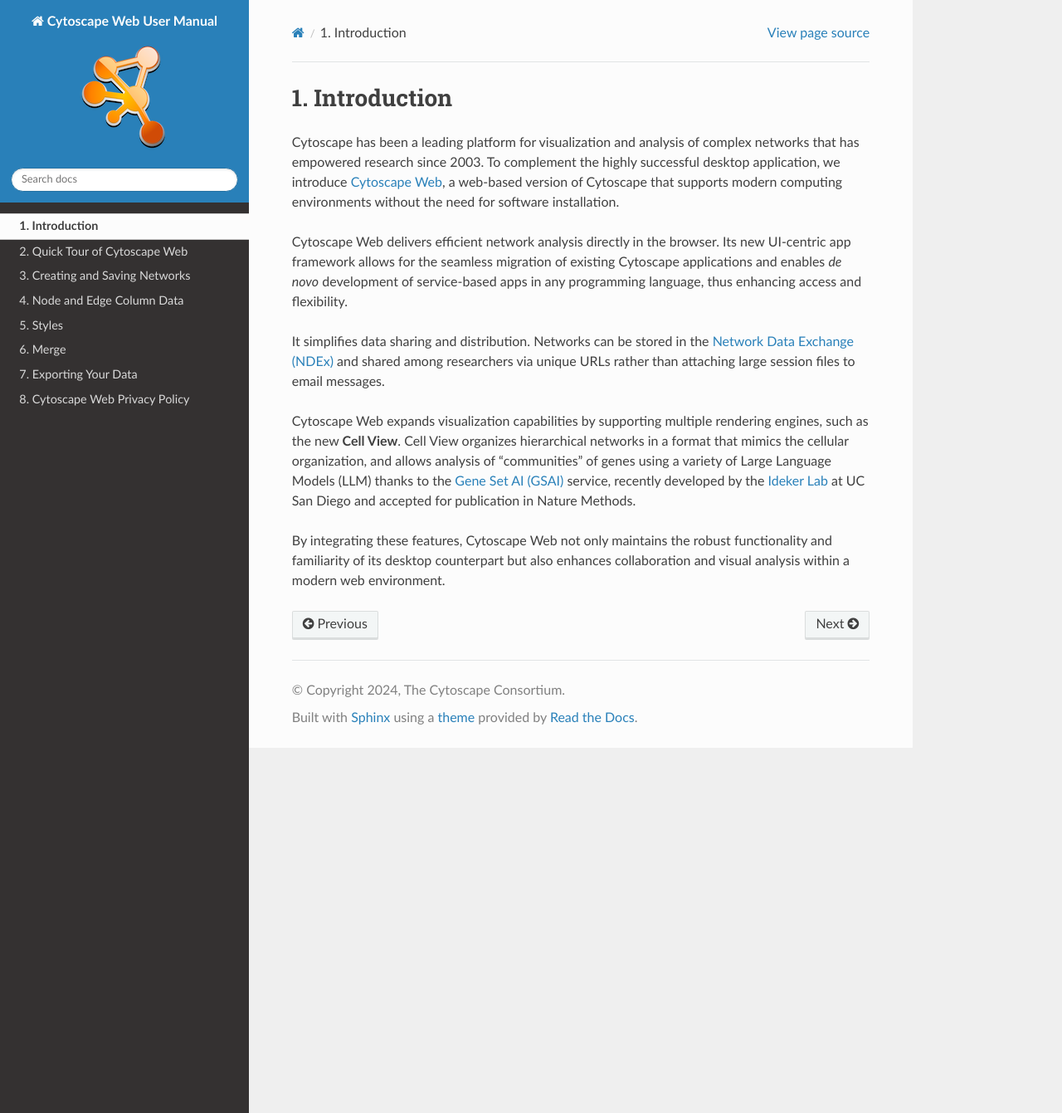
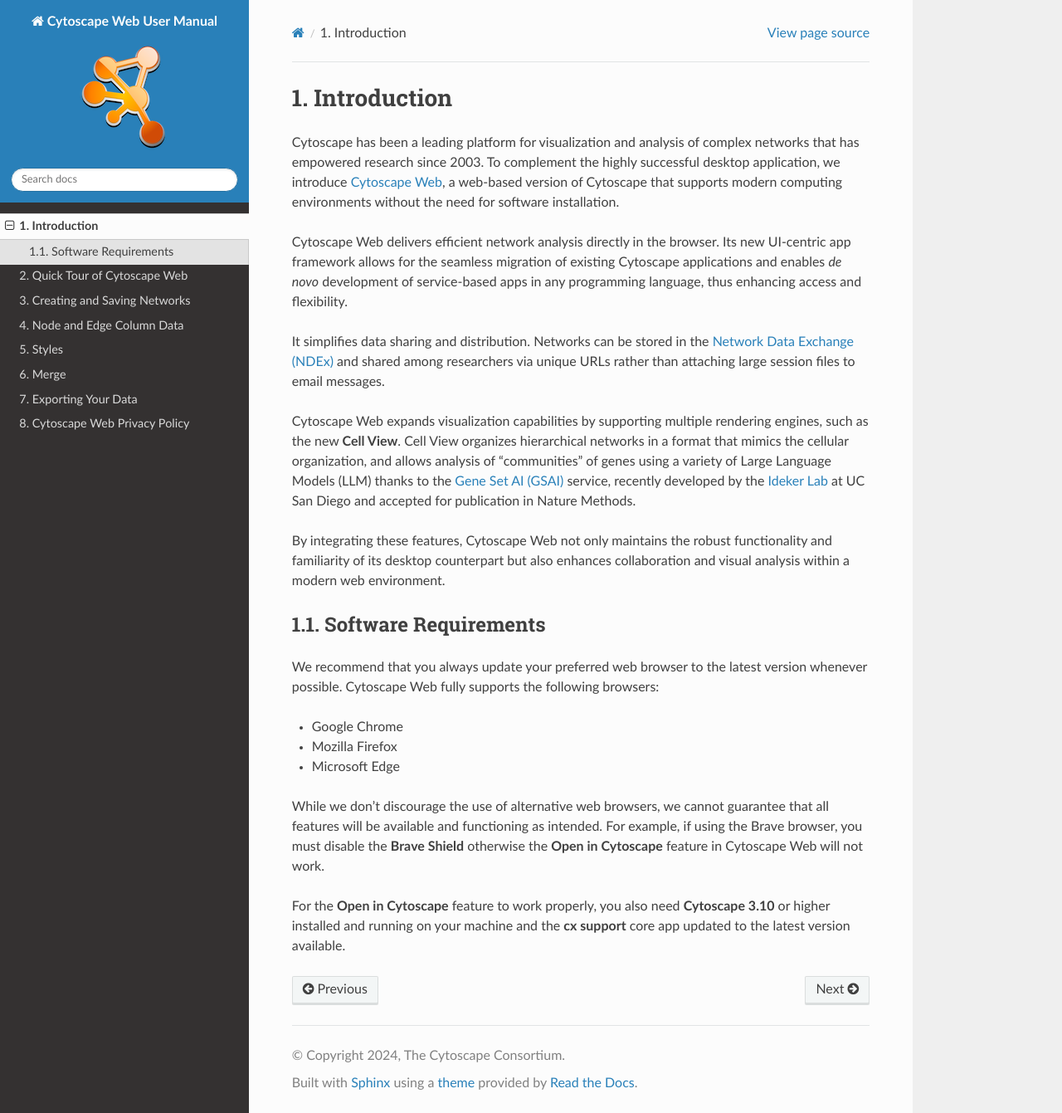
Before and after one commit to cytoscape/web-cytoscape-manual, a Sphinx documentation site: the page built from docs/Introduction.md, in a window 1280 px wide and 1341 px high. Shown: the whole window at 83% size. Built offline with Sphinx 7.4.7 and the Read the Docs theme 3.1.0, drawn with Linux system fonts in a browser that asks for light colours.

Commit message:
Update Introduction.md

```diff
--- a/docs/Introduction.md
+++ b/docs/Introduction.md
@@ -12,3 +12,16 @@
 Cytoscape Web expands visualization capabilities by supporting multiple rendering engines, such as the new **Cell View**. Cell View organizes hierarchical networks in a format that mimics the cellular organization, and allows analysis of "communities" of genes using a variety of Large Language Models (LLM) thanks to the [Gene Set AI (GSAI)](https://idekerlab.ucsd.edu/gsai/) service, recently developed by the [Ideker Lab](https://idekerlab.ucsd.edu/) at UC San Diego and accepted for publication in Nature Methods.
 
 By integrating these features, Cytoscape Web not only maintains the robust functionality and familiarity of its desktop counterpart but also enhances collaboration and visual analysis within a modern web environment.
+
+<a id="requirements"> </a>
+## Software Requirements
+
+We recommend that you always update your preferred web browser to the latest version whenever possible. Cytoscape Web fully supports the following browsers:
+
+   - Google Chrome
+   - Mozilla Firefox
+   - Microsoft Edge
+
+While we don't discourage the use of alternative web browsers, we cannot guarantee that all features will be available and functioning as intended. For example, if using the Brave browser, you must disable the **Brave Shield** otherwise the **Open in Cytoscape** feature in Cytoscape Web will not work.
+
+For the **Open in Cytoscape** feature to work properly, you also need **Cytoscape 3.10** or higher installed and running on your machine and the **cx support** core app updated to the latest version available.
```
